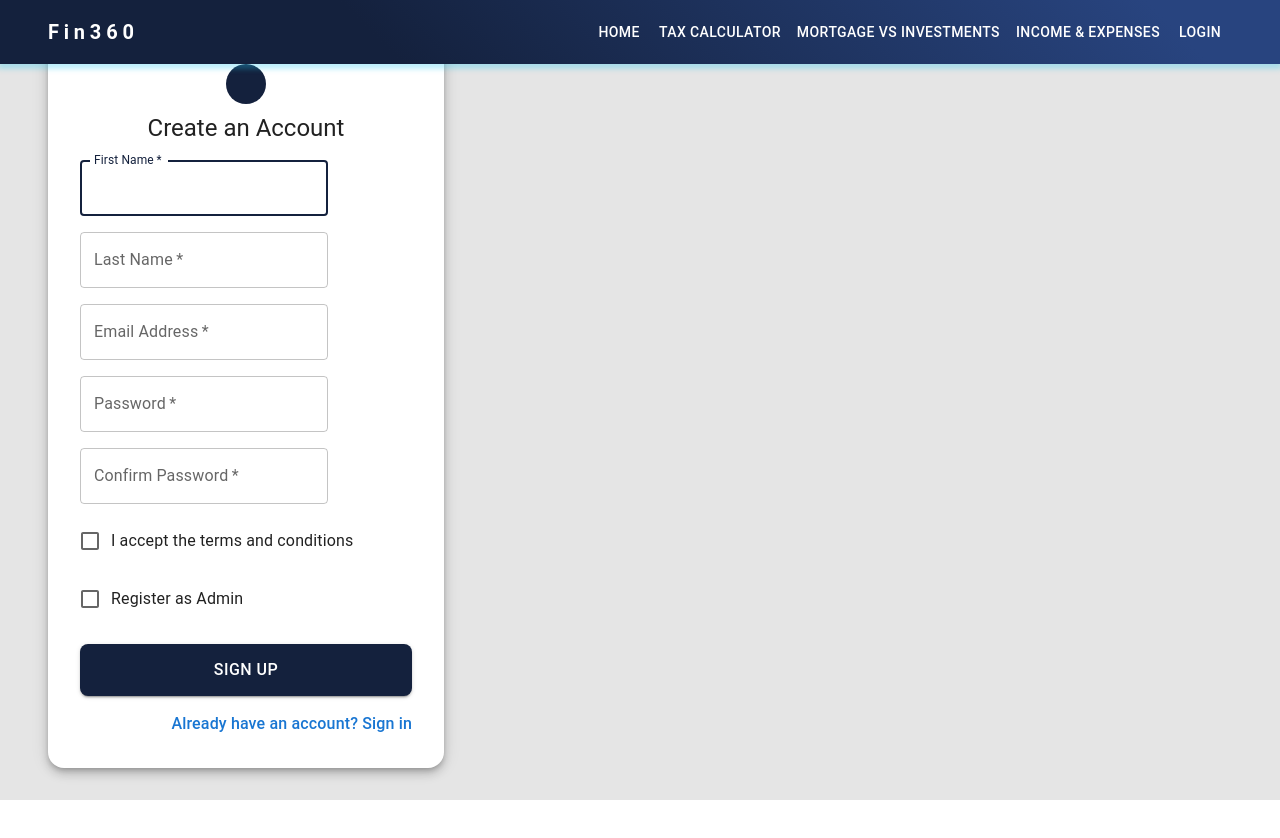
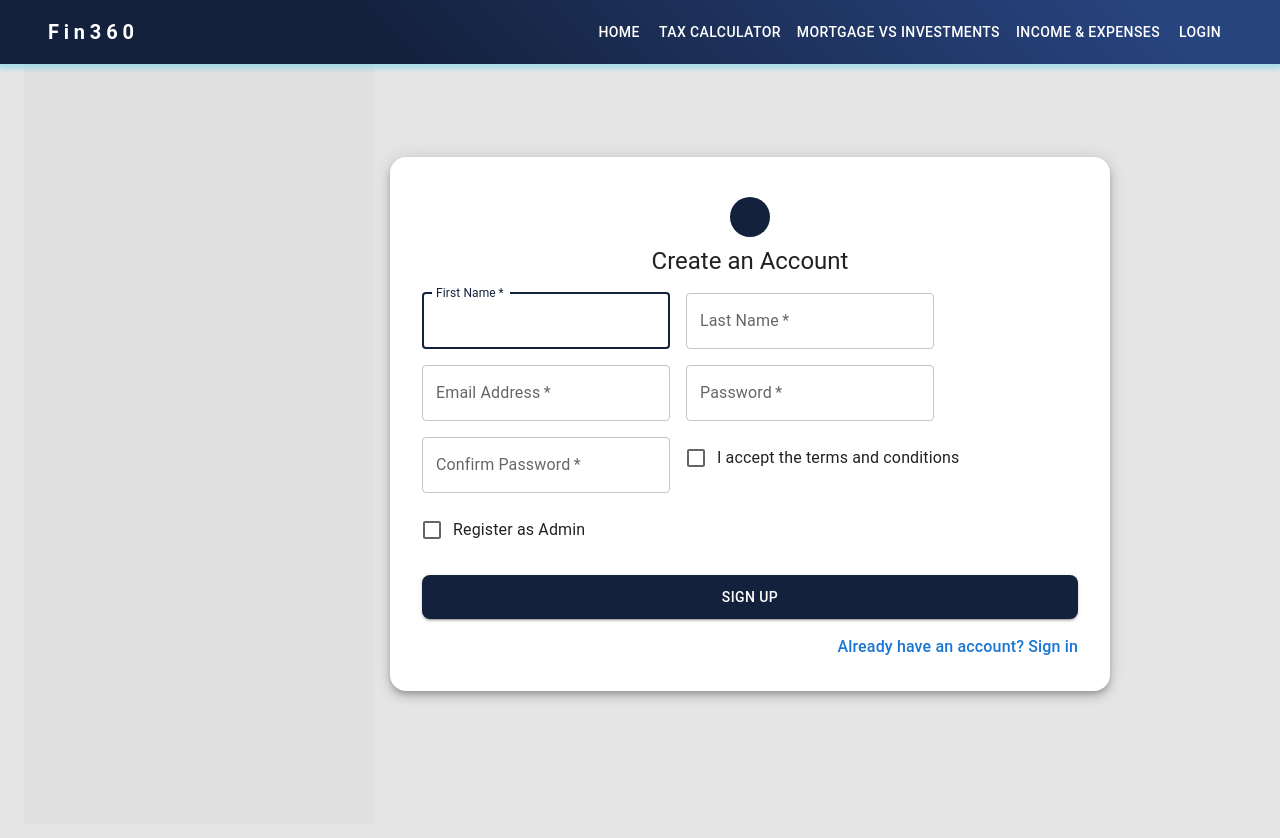
Before and after one commit to noambenisho/Fin360, a React (Vite) app in the folder client/: page /register in a window 1280 px wide. Shown: the top 838 px of the page. Before the commit the page ends 800 px from the top, so only its background shows below. Built offline with nearby package versions, Linux system fonts and the light colour scheme; some icons are missing.

Commit message:
center login and register

```diff
--- a/client/src/pages/Login.jsx
+++ b/client/src/pages/Login.jsx
@@ -22,19 +22,15 @@ export default function Login() {
   const [rememberMe, setRememberMe] = useState(false);
   const [error, setError] = useState("");
   const navigate = useNavigate();
-
   const { login } = useAuth();
 
   const handleSubmit = async (e) => {
     e.preventDefault();
     setError("");
-
     try {
       const response = await loginUser({ email, password });
-      // Clear any existing tokens before setting new ones
       localStorage.removeItem("token");
       sessionStorage.removeItem("token");
-
       login(response.token, rememberMe);
       navigate("/");
     } catch (err) {
@@ -45,12 +41,19 @@ export default function Login() {
   return (
     <Box
       sx={{
+    borderLeft: {
+          xs: "0px solid transparent",   // no left space on phones
+          sm: "150px solid #e0e0e0",     // smaller gap on tablets
+          md: "350px solid #e0e0e0",     // medium screens
+          lg: "480px solid #e0e0e0",     // large screens
+        },
         minHeight: "100vh",
-        background: "linear-gradient(to right, #f0f4f8, #d9e4ec)",
+        // background: "linear-gradient(to right, #f0f4f8, #d9e4ec)",
         display: "flex",
         alignItems: "center",
         justifyContent: "center",
         p: 2,
+        width: "100%",
       }}
     >
       <CssBaseline />
@@ -60,7 +63,7 @@ export default function Login() {
           p: 4,
           borderRadius: 4,
           width: "100%",
-          maxWidth: 400,
+          maxWidth: 420,
           backgroundColor: "white",
           display: "flex",
           flexDirection: "column",
@@ -73,12 +76,8 @@ export default function Login() {
         <Typography component="h1" variant="h5" sx={{ mb: 2 }}>
           Sign In
         </Typography>
-        <Box
-          component="form"
-          noValidate
-          onSubmit={handleSubmit}
-          sx={{ width: "100%" }}
-        >
+
+        <Box component="form" noValidate onSubmit={handleSubmit} sx={{ width: "100%" }}>
           <TextField
             margin="normal"
             required
@@ -122,30 +121,18 @@ export default function Login() {
             type="submit"
             fullWidth
             variant="contained"
-            sx={{
-              mt: 3,
-              mb: 2,
-              py: 1.5,
-              fontSize: "1rem",
-              borderRadius: 2,
-            }}
+            sx={{ mt: 3, mb: 2, py: 1.5, borderRadius: 2 }}
           >
             Sign In
           </Button>
           <Grid container justifyContent="space-between">
             <Grid item>
-              <Link
-                to="/forgot-password"
-                style={{ textDecoration: "none", color: "#1976d2" }}
-              >
+              <Link to="/forgot-password" style={{ textDecoration: "none", color: "#1976d2" }}>
                 Forgot password?
               </Link>
             </Grid>
             <Grid item>
-              <Link
-                to="/register"
-                style={{ textDecoration: "none", color: "#1976d2" }}
-              >
+              <Link to="/register" style={{ textDecoration: "none", color: "#1976d2" }}>
                 Don't have an account? Sign Up
               </Link>
             </Grid>
--- a/client/src/pages/Register.jsx
+++ b/client/src/pages/Register.jsx
@@ -32,10 +32,10 @@ export default function Register() {
 
   const handleChange = (e) => {
     const { name, value, checked, type } = e.target;
-    setFormData({
-      ...formData,
-      [name]: type === "checkbox" ? checked : value
-    });
+    setFormData((prev) => ({
+      ...prev,
+      [name]: type === 'checkbox' ? checked : value,
+    }));
   };
 
   const validate = () => {
@@ -50,11 +50,8 @@ export default function Register() {
     if (!formData.acceptTerms) newErrors.acceptTerms = 'You must accept the terms and conditions';
 
     if (formData.isAdmin) {
-      if (!formData.adminCode) {
-        newErrors.adminCode = 'Admin code is required';
-      } else if (formData.adminCode !== '123') {
-        newErrors.adminCode = 'Invalid admin code';
-      }
+      if (!formData.adminCode) newErrors.adminCode = 'Admin code is required';
+      else if (formData.adminCode !== '123') newErrors.adminCode = 'Invalid admin code';
     }
 
     setErrors(newErrors);
@@ -63,36 +60,48 @@ export default function Register() {
 
   const handleSubmit = async (e) => {
     e.preventDefault();
-    if (validate()) {
+    if (!validate()) return;
+
     try {
-        console.log(formData)
       const { confirmPassword, acceptTerms, adminCode, ...registerData } = formData;
       if (formData.isAdmin) registerData.role = 'admin';
-
-        console.log(registerData);
       await registerUser(registerData);
       navigate('/login');
     } catch (error) {
-        setErrors({ ...errors, api: error.message });
-      }
+      setErrors((prev) => ({ ...prev, api: error.message }));
     }
   };
 
   return (
-    <Box>
+    <Box
+      sx={{
+        //shift right 55px
+        borderLeft: {
+              xs: "0px solid transparent",   // no left space on phones
+              md: "150px solid #e0e0e0",     // medium screens
+              lg: "350px solid #e0e0e0",     // large screens
+            },
+            minHeight: '100vh',
+        display: 'flex',
+        alignItems: 'center',
+        justifyContent: 'center',
+        // background: 'linear-gradient(to right, #f0f4f8, #d9e4ec)',
+        p: 2,
+      }}
+    >
       <CssBaseline />
-      <Container maxWidth="xs">
+      <Container maxWidth="md" disableGutters>
         <Paper
           elevation={6}
           sx={{
-            p: 4,
+            mx: 'auto',
+            p: { xs: 3, sm: 4 },
             borderRadius: 4,
-            display: 'flex',
-            flexDirection: 'column',
-            alignItems: 'center',
-            backgroundColor: 'white'
+            maxWidth: 720,            // narrower, looks “shorter”
+            backgroundColor: 'white',
           }}
         >
+          <Box sx={{ display: 'flex', flexDirection: 'column', alignItems: 'center' }}>
             <Avatar sx={{ m: 1, bgcolor: 'primary.main' }}>
               <LockOutlinedIcon />
             </Avatar>
@@ -106,7 +115,8 @@ export default function Register() {
               </Typography>
             )}
 
-          <Box component="form" noValidate onSubmit={handleSubmit}>
+            <Box component="form" noValidate onSubmit={handleSubmit} sx={{ width: '100%' }}>
+              {/* 2-in-a-row layout on >=sm */}
               <Grid container spacing={2}>
                 <Grid item xs={12} sm={6}>
                   <TextField
@@ -137,7 +147,8 @@ export default function Register() {
                     helperText={errors.lastName}
                   />
                 </Grid>
-              <Grid item xs={12}>
+
+                <Grid item xs={12} sm={6}>
                   <TextField
                     required
                     fullWidth
@@ -151,7 +162,7 @@ export default function Register() {
                     helperText={errors.email}
                   />
                 </Grid>
-              <Grid item xs={12}>
+                <Grid item xs={12} sm={6}>
                   <TextField
                     required
                     fullWidth
@@ -166,7 +177,8 @@ export default function Register() {
                     helperText={errors.password}
                   />
                 </Grid>
-              <Grid item xs={12}>
+
+                <Grid item xs={12} sm={6}>
                   <TextField
                     required
                     fullWidth
@@ -181,7 +193,23 @@ export default function Register() {
                   />
                 </Grid>
 
-              <Grid item xs={12}>
+                {formData.isAdmin && (
+                  <Grid item xs={12} sm={6}>
+                    <TextField
+                      required
+                      fullWidth
+                      name="adminCode"
+                      label="Admin Code"
+                      type="password"
+                      value={formData.adminCode}
+                      onChange={handleChange}
+                      error={!!errors.adminCode}
+                      helperText={errors.adminCode}
+                    />
+                  </Grid>
+                )}
+
+                <Grid item xs={12} sm={6}>
                   <FormControlLabel
                     control={
                       <Checkbox
@@ -200,23 +228,18 @@ export default function Register() {
                   )}
                 </Grid>
 
-              <Grid item xs={12}>
+                <Grid item xs={12} sm={6}>
                   <FormControlLabel
                     control={
                       <Checkbox
                         checked={formData.isAdmin}
                         onChange={(e) => {
-                        handleChange({
-                          target: {
-                            name: 'isAdmin',
-                            value: e.target.checked
-                          }
-                        });
-                        if (!e.target.checked) {
-                          handleChange({
-                            target: { name: 'adminCode', value: '' }
-                          });
-                        }
+                          const checked = e.target.checked;
+                          setFormData((prev) => ({
+                            ...prev,
+                            isAdmin: checked,
+                            adminCode: checked ? prev.adminCode : '',
+                          }));
                         }}
                         name="isAdmin"
                       />
@@ -224,29 +247,13 @@ export default function Register() {
                     label="Register as Admin"
                   />
                 </Grid>
-
-              {formData.isAdmin && (
-                <Grid item xs={12}>
-                  <TextField
-                    required
-                    fullWidth
-                    name="adminCode"
-                    label="Admin Code"
-                    type="password"
-                    value={formData.adminCode}
-                    onChange={handleChange}
-                    error={!!errors.adminCode}
-                    helperText={errors.adminCode}
-                  />
-                </Grid>
-              )}
               </Grid>
 
               <Button
                 type="submit"
                 fullWidth
                 variant="contained"
-              sx={{ mt: 3, mb: 2, py: 1.5, fontSize: '1rem', borderRadius: 2 }}
+                sx={{ mt: 3, mb: 2, py: 1.25, borderRadius: 2 }}
               >
                 Sign Up
               </Button>
@@ -259,6 +266,7 @@ export default function Register() {
                 </Grid>
               </Grid>
             </Box>
+          </Box>
         </Paper>
       </Container>
     </Box>
```
Lines whose indentation alone changed are shown as unchanged.
